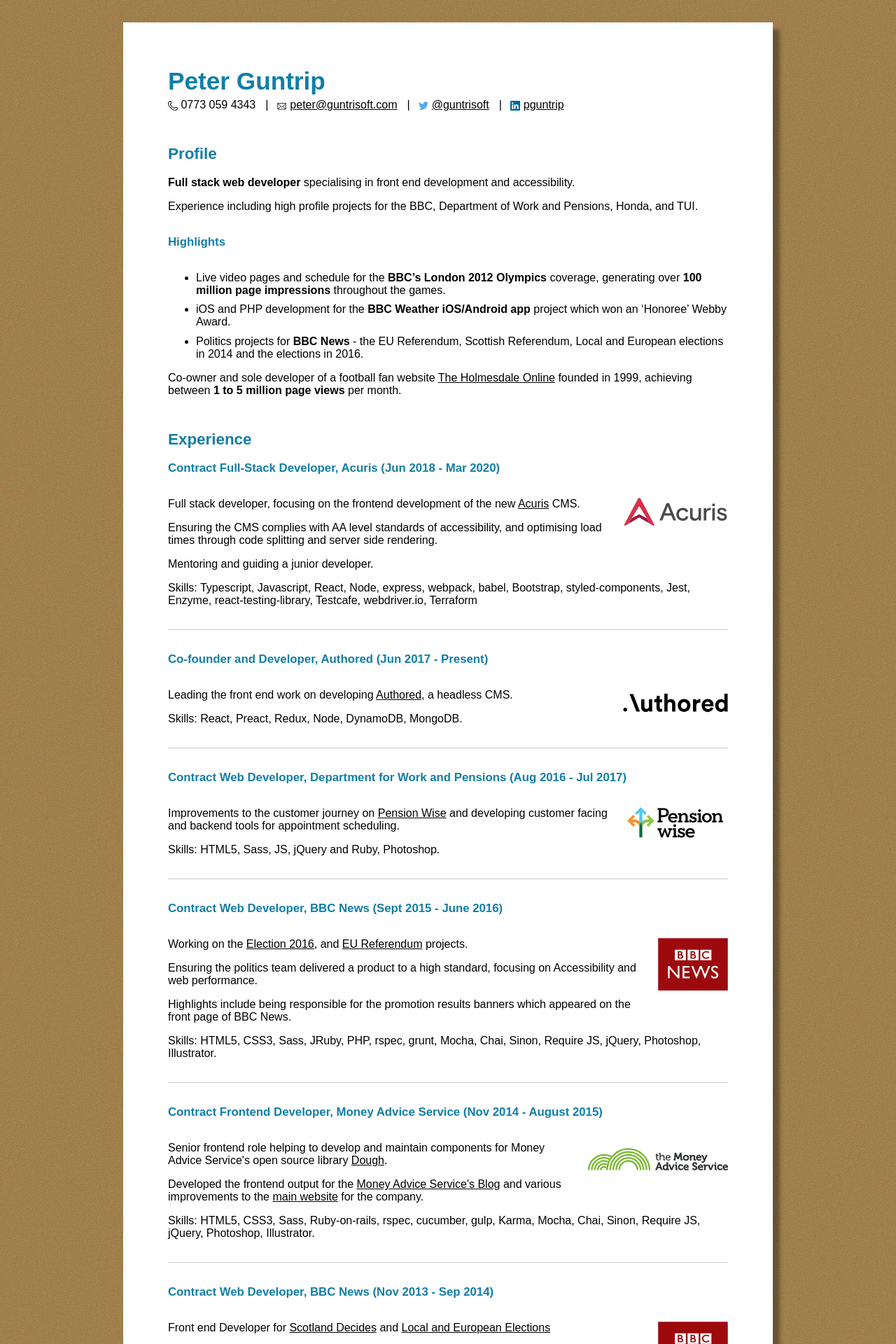
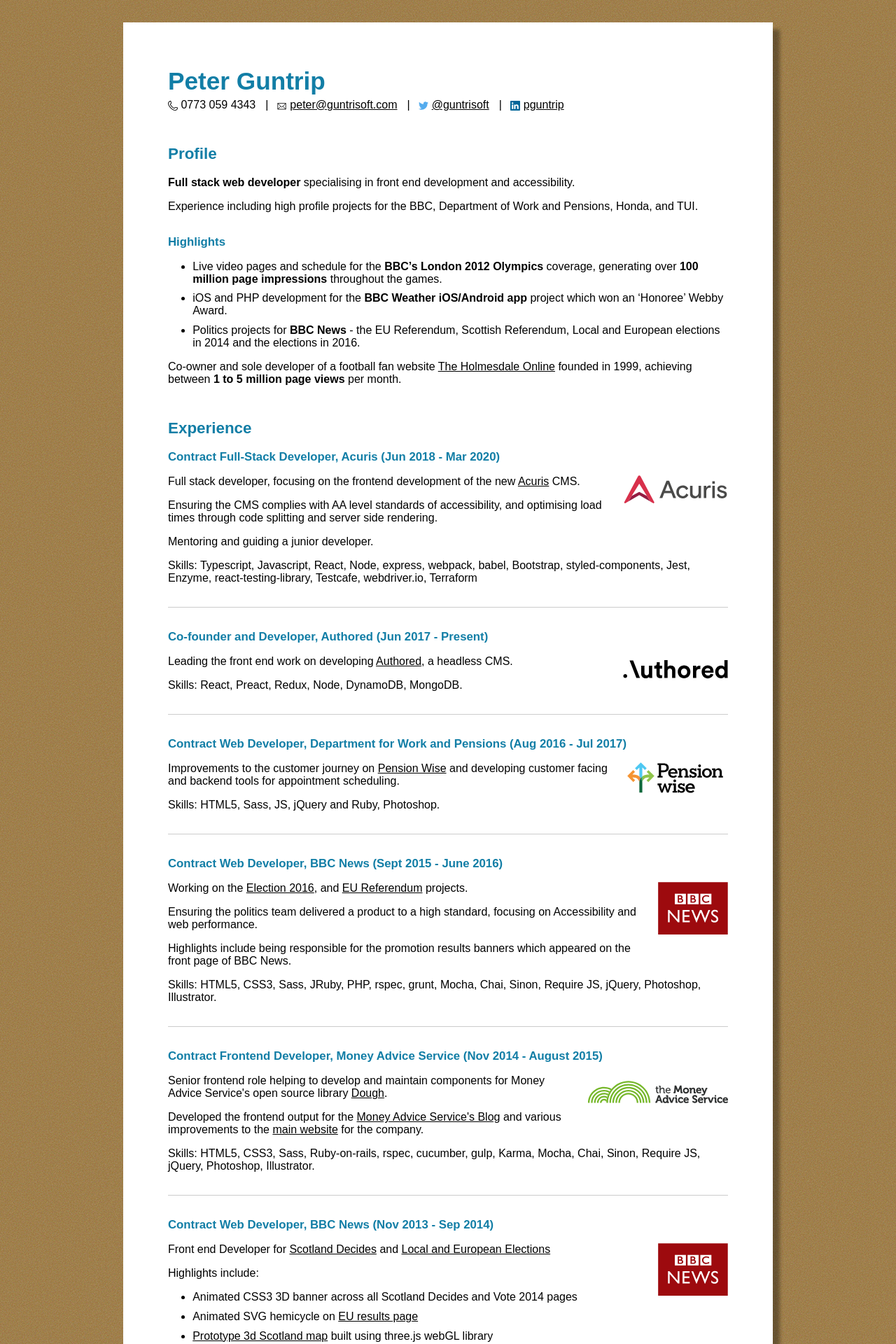
Before and after one commit to Guntrisoft/guntrisoft.github.io, a Jekyll site: the page built from index.md, in a window 1280 px wide. Shown: the top 1920 px of the page at 70% size. Built offline with Jekyll 4.4.1, drawn with Linux system fonts in a browser that asks for light colours.

Commit message:
minor styling tweaks

```diff
--- a/_includes/styles.css
+++ b/_includes/styles.css
@@ -50,10 +50,26 @@ a:focus {
   background: yellow;
 }
 
+ul {
+  padding-left: 1.2em;
+}
+
+@media (min-width: 37.5em) {
+  ul {
+    padding-left: 2.2em;
+  }
+}
+
 h1 {
   color: #127ea6;
   margin: 0 0 5px 0;
-  font-size: 2.2rem;
+  font-size: 1.8rem;
+}
+
+@media (min-width: 37.5em) {
+  h1 {
+    font-size: 2.2rem;
+  }
 }
 
 h2 {
@@ -69,7 +85,7 @@ h3 {
   color: #127ea6;
   margin-top: 2rem;
   border-top: 1px solid #ccc;
-  margin-bottom: 2rem;
+  margin-bottom: 1rem;
   padding-top: 2rem;
 }
 
```
